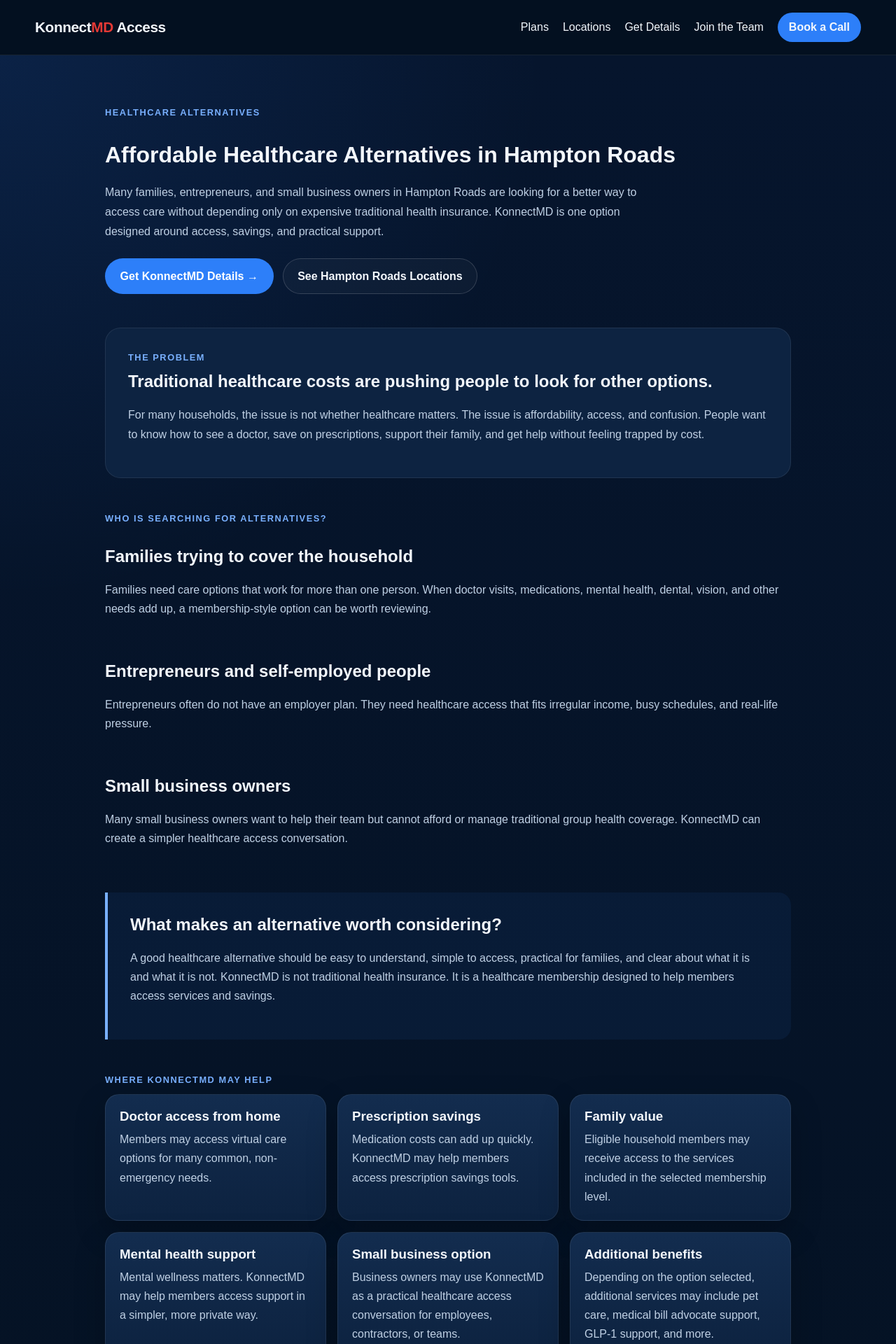
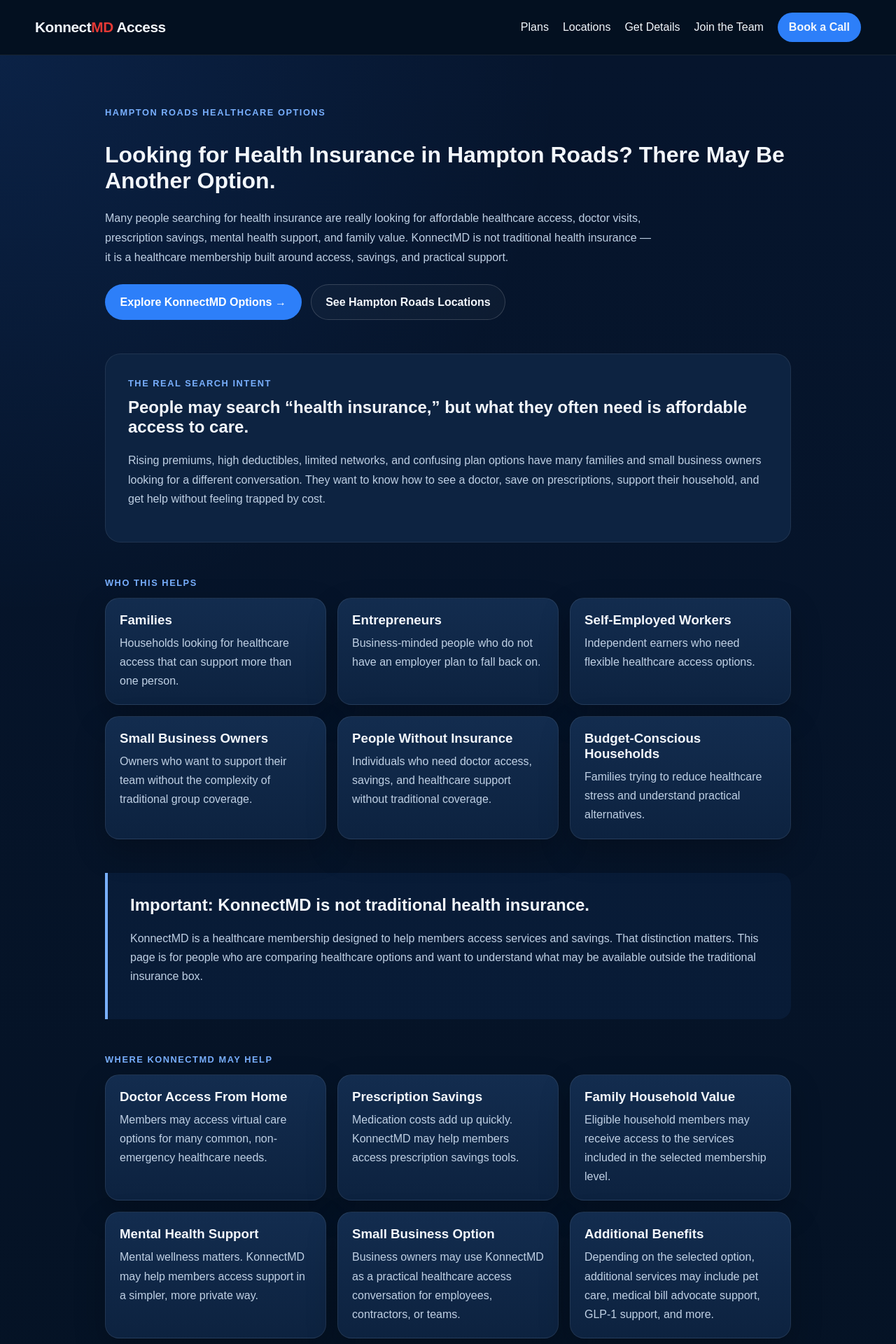
Before and after one commit to 12sphat-star/konnectmd-access, a React (Vite) app: page /healthcare-alternatives-hampton-roads in a window 1280 px wide. Shown: the top 1920 px of the page at 70% size. Built offline with nearby package versions, Linux system fonts and the light colour scheme.

Commit message:
Update healthcare alternatives page

```diff
--- a/src/pages/HealthcareAlternativesPage.jsx
+++ b/src/pages/HealthcareAlternativesPage.jsx
@@ -4,36 +4,39 @@
 
 export default function HealthcareAlternativesPage() {
   useEffect(() => {
-    document.title = "Affordable Healthcare Alternatives in Hampton Roads | KonnectMD";
+    document.title =
+      "Health Insurance Alternatives in Hampton Roads | KonnectMD";
     window.scrollTo(0, 0);
   }, []);
 
   return (
     <>
       <SEO
-        title="Affordable Healthcare Alternatives in Hampton Roads | KonnectMD"
-        description="Explore affordable healthcare alternatives for Hampton Roads families, entrepreneurs, self-employed workers, and small business owners looking for care access outside traditional insurance."
+        title="Health Insurance Alternatives in Hampton Roads | KonnectMD"
+        description="Looking for health insurance in Hampton Roads? Learn about healthcare alternatives for families, entrepreneurs, self-employed workers, and small business owners."
         path="/healthcare-alternatives-hampton-roads"
       />
 
       <main className="section detail-offer-page">
         <div className="container" style={{ maxWidth: "980px" }}>
-          <p className="details-kicker">Healthcare Alternatives</p>
+          <p className="details-kicker">Hampton Roads Healthcare Options</p>
 
           <h1>
-            Affordable Healthcare Alternatives in Hampton Roads
+            Looking for Health Insurance in Hampton Roads? There May Be Another
+            Option.
           </h1>
 
-          <p className="detail-offer-sub" style={{ maxWidth: "760px" }}>
-            Many families, entrepreneurs, and small business owners in Hampton
-            Roads are looking for a better way to access care without depending
-            only on expensive traditional health insurance. KonnectMD is one
-            option designed around access, savings, and practical support.
+          <p className="detail-offer-sub" style={{ maxWidth: "780px" }}>
+            Many people searching for health insurance are really looking for
+            affordable healthcare access, doctor visits, prescription savings,
+            mental health support, and family value. KonnectMD is not
+            traditional health insurance — it is a healthcare membership built
+            around access, savings, and practical support.
           </p>
 
           <div className="detail-offer-actions" style={{ marginTop: "1.5rem" }}>
             <Link to="/get-details" className="btn btn-primary">
-              Get KonnectMD Details →
+              Explore KonnectMD Options →
             </Link>
 
             <Link to="/locations" className="btn btn-outline">
@@ -50,47 +53,69 @@
               border: "1px solid var(--border)",
             }}
           >
-            <p className="details-kicker">The problem</p>
+            <p className="details-kicker">The real search intent</p>
             <h2 style={{ marginTop: 0 }}>
-              Traditional healthcare costs are pushing people to look for other options.
+              People may search “health insurance,” but what they often need is
+              affordable access to care.
             </h2>
             <p className="body-copy">
-              For many households, the issue is not whether healthcare matters.
-              The issue is affordability, access, and confusion. People want to
-              know how to see a doctor, save on prescriptions, support their
-              family, and get help without feeling trapped by cost.
+              Rising premiums, high deductibles, limited networks, and confusing
+              plan options have many families and small business owners looking
+              for a different conversation. They want to know how to see a
+              doctor, save on prescriptions, support their household, and get
+              help without feeling trapped by cost.
             </p>
           </section>
 
           <section style={{ marginTop: "3rem" }}>
-            <p className="details-kicker">Who is searching for alternatives?</p>
+            <p className="details-kicker">Who this helps</p>
 
-            <div style={{ display: "grid", gap: "1.6rem" }}>
-              <div>
-                <h2>Families trying to cover the household</h2>
-                <p className="body-copy">
-                  Families need care options that work for more than one person.
-                  When doctor visits, medications, mental health, dental, vision,
-                  and other needs add up, a membership-style option can be worth
-                  reviewing.
+            <div className="detail-value-grid">
+              <div className="detail-value-card">
+                <h3>Families</h3>
+                <p>
+                  Households looking for healthcare access that can support more
+                  than one person.
                 </p>
               </div>
 
-              <div>
-                <h2>Entrepreneurs and self-employed people</h2>
-                <p className="body-copy">
-                  Entrepreneurs often do not have an employer plan. They need
-                  healthcare access that fits irregular income, busy schedules,
-                  and real-life pressure.
+              <div className="detail-value-card">
+                <h3>Entrepreneurs</h3>
+                <p>
+                  Business-minded people who do not have an employer plan to
+                  fall back on.
                 </p>
               </div>
 
-              <div>
-                <h2>Small business owners</h2>
-                <p className="body-copy">
-                  Many small business owners want to help their team but cannot
-                  afford or manage traditional group health coverage. KonnectMD
-                  can create a simpler healthcare access conversation.
+              <div className="detail-value-card">
+                <h3>Self-Employed Workers</h3>
+                <p>
+                  Independent earners who need flexible healthcare access
+                  options.
+                </p>
+              </div>
+
+              <div className="detail-value-card">
+                <h3>Small Business Owners</h3>
+                <p>
+                  Owners who want to support their team without the complexity of
+                  traditional group coverage.
+                </p>
+              </div>
+
+              <div className="detail-value-card">
+                <h3>People Without Insurance</h3>
+                <p>
+                  Individuals who need doctor access, savings, and healthcare
+                  support without traditional coverage.
+                </p>
+              </div>
+
+              <div className="detail-value-card">
+                <h3>Budget-Conscious Households</h3>
+                <p>
+                  Families trying to reduce healthcare stress and understand
+                  practical alternatives.
                 </p>
               </div>
             </div>
@@ -105,13 +130,15 @@
               borderRadius: "0 18px 18px 0",
             }}
           >
-            <h2 style={{ marginTop: 0 }}>What makes an alternative worth considering?</h2>
+            <h2 style={{ marginTop: 0 }}>
+              Important: KonnectMD is not traditional health insurance.
+            </h2>
             <p className="body-copy">
-              A good healthcare alternative should be easy to understand, simple
-              to access, practical for families, and clear about what it is and
-              what it is not. KonnectMD is not traditional health insurance. It
-              is a healthcare membership designed to help members access services
-              and savings.
+              KonnectMD is a healthcare membership designed to help members
+              access services and savings. That distinction matters. This page
+              is for people who are comparing healthcare options and want to
+              understand what may be available outside the traditional insurance
+              box.
             </p>
           </section>
 
@@ -120,23 +147,23 @@
 
             <div className="detail-value-grid">
               <div className="detail-value-card">
-                <h3>Doctor access from home</h3>
+                <h3>Doctor Access From Home</h3>
                 <p>
                   Members may access virtual care options for many common,
-                  non-emergency needs.
+                  non-emergency healthcare needs.
                 </p>
               </div>
 
               <div className="detail-value-card">
-                <h3>Prescription savings</h3>
+                <h3>Prescription Savings</h3>
                 <p>
-                  Medication costs can add up quickly. KonnectMD may help members
+                  Medication costs add up quickly. KonnectMD may help members
                   access prescription savings tools.
                 </p>
               </div>
 
               <div className="detail-value-card">
-                <h3>Family value</h3>
+                <h3>Family Household Value</h3>
                 <p>
                   Eligible household members may receive access to the services
                   included in the selected membership level.
@@ -144,7 +171,7 @@
               </div>
 
               <div className="detail-value-card">
-                <h3>Mental health support</h3>
+                <h3>Mental Health Support</h3>
                 <p>
                   Mental wellness matters. KonnectMD may help members access
                   support in a simpler, more private way.
@@ -152,7 +179,7 @@
               </div>
 
               <div className="detail-value-card">
-                <h3>Small business option</h3>
+                <h3>Small Business Option</h3>
                 <p>
                   Business owners may use KonnectMD as a practical healthcare
                   access conversation for employees, contractors, or teams.
@@ -160,9 +187,9 @@
               </div>
 
               <div className="detail-value-card">
-                <h3>Additional benefits</h3>
+                <h3>Additional Benefits</h3>
                 <p>
-                  Depending on the option selected, additional services may
+                  Depending on the selected option, additional services may
                   include pet care, medical bill advocate support, GLP-1 support,
                   and more.
                 </p>
@@ -185,10 +212,11 @@
             </h2>
             <p className="body-copy">
               Norfolk, Virginia Beach, Chesapeake, Portsmouth, Hampton, Newport
-              News, and Suffolk are full of families, workers, entrepreneurs,
-              military-connected households, and small business owners. Many are
-              asking the same question: “What can I use when traditional
-              healthcare feels too expensive or too complicated?”
+              News, and Suffolk are full of families, entrepreneurs,
+              military-connected households, commuters, retirees, and small
+              business owners. Many are asking the same question: “What can I
+              use when traditional healthcare feels too expensive or too
+              complicated?”
             </p>
 
             <div
@@ -222,6 +250,18 @@
                   No. KonnectMD is not traditional health insurance. It is a
                   healthcare membership designed around access to services and
                   savings.
+                </p>
+              </div>
+
+              <div>
+                <h3>
+                  Can this help if I searched for health insurance in Hampton
+                  Roads?
+                </h3>
+                <p className="body-copy">
+                  Yes. If what you really need is affordable healthcare access,
+                  doctor support, prescription savings, and family value,
+                  KonnectMD may be worth reviewing.
                 </p>
               </div>
 
```
Also changed, not shown: 1 other file (tests, documents, lock files or other folders).
